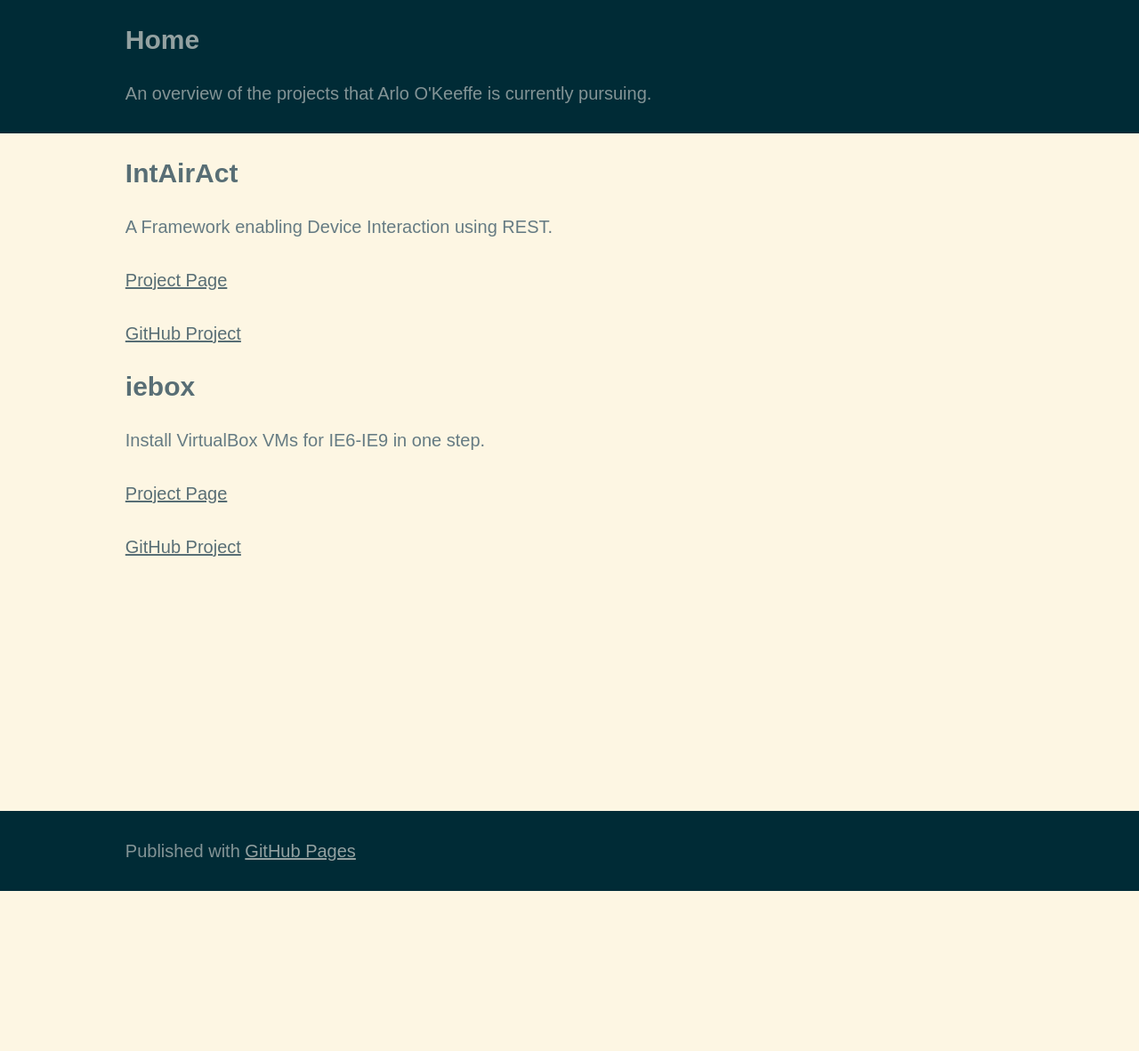
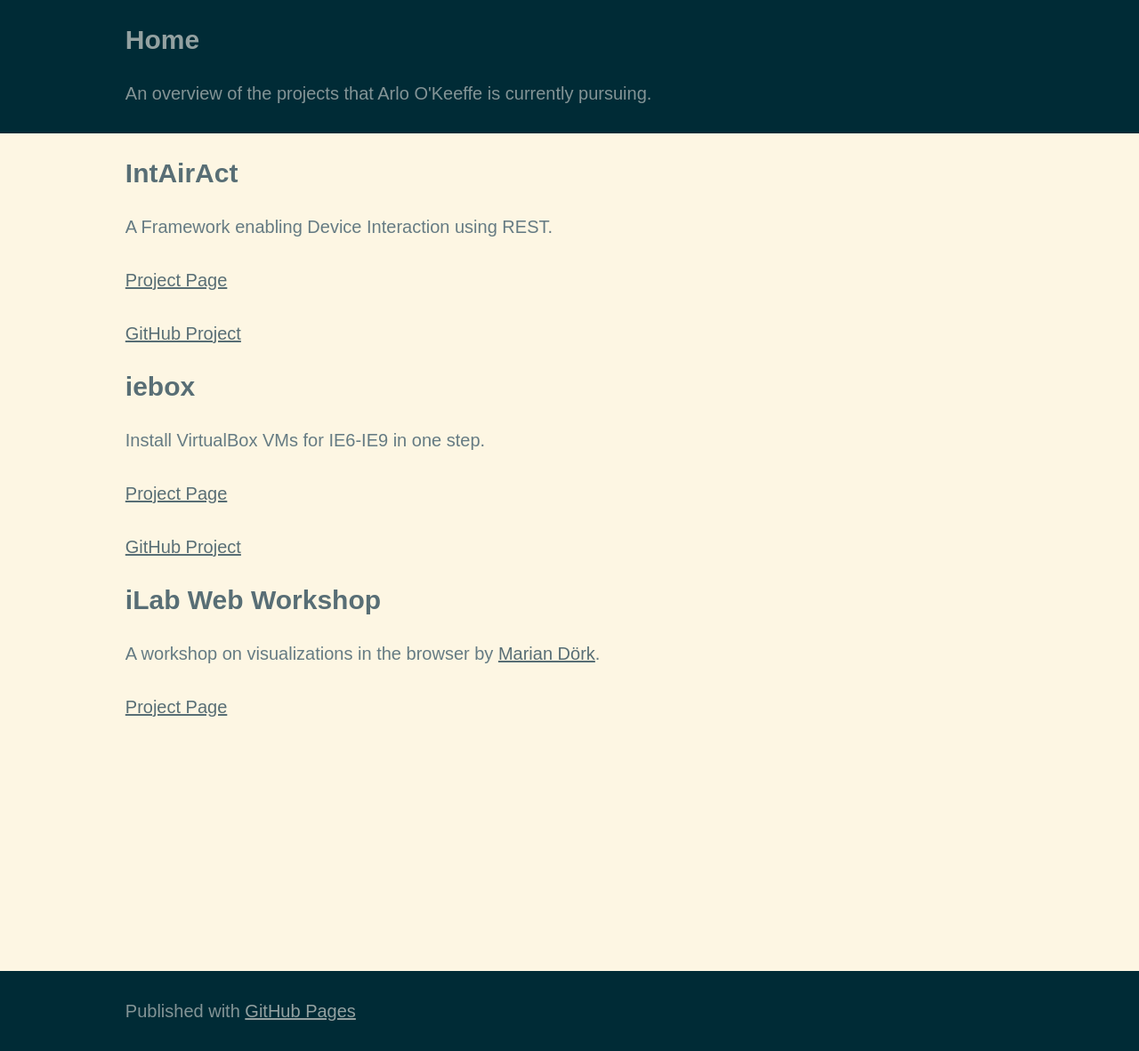
Before and after one commit to ArloL/arlol.github.io, a Jekyll site: the page built from index.md, in a window 1280 px wide. Shown: the whole page at 89% size. Built offline with Jekyll 4.4.1, drawn with Linux system fonts in a browser that asks for light colours; before the commit the page ends 1002 px from its top, so only the background shows below that.

Commit message:
Added project for ilab web workshop

```diff
--- a/index.md
+++ b/index.md
@@ -18,3 +18,9 @@
 [Project Page](iebox.html)
 
 [GitHub Project](https://github.com/ArloL/iebox)
+
+# iLab Web Workshop
+
+A workshop on visualizations in the browser by [Marian Dörk](http://mariandoerk.de/).
+
+[Project Page](ilabwebworkshop)
```
